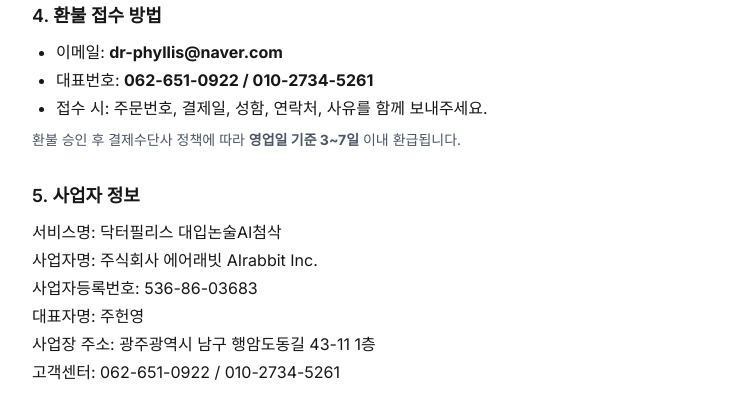
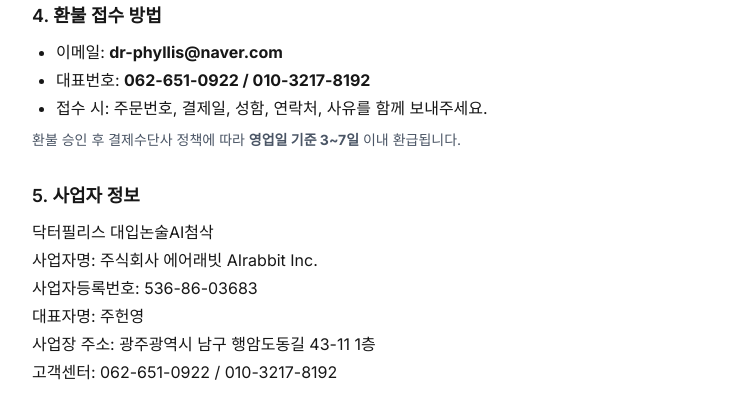
Before and after one commit to SHTH-AGI-LAB/shth-essay, a Next.js app: page /refund in a window 1280 px wide. Shown: the part 611-1030 px from the top of the page, without its empty margins (264-1010 px from the left). Built offline with nearby package versions, Linux system fonts and the light colour scheme; no server answers.

Commit message:
페이지 수정

```diff
--- a/src/app/page.tsx
+++ b/src/app/page.tsx
@@ -49,7 +49,7 @@ export default function Home() {
             className="mb-3 h-44 sm:h-48 w-auto"
           />
           <p className="mt-2 text-gray-700 text-sm sm:text-base">
-            주식회사 에어래빗에서 만든 학교별 맞춤 AI첨삭
+            주식회사 에어래빗에서 만든 학교별 채점기준 코딩 AI첨삭기
           </p>
         </div>
 
--- a/src/app/refund/page.tsx
+++ b/src/app/refund/page.tsx
@@ -42,7 +42,7 @@ export default function RefundPage() {
         <h2 className="text-lg font-semibold mb-2">4. 환불 접수 방법</h2>
         <ul className="list-disc pl-6">
           <li>이메일: <b>dr-phyllis@naver.com</b></li>
-          <li>대표번호: <b>062-651-0922 / 010-2734-5261</b></li>
+          <li>대표번호: <b>062-651-0922 / 010-3217-8192</b></li>
           <li>접수 시: 주문번호, 결제일, 성함, 연락처, 사유를 함께 보내주세요.</li>
         </ul>
         <p className="text-sm text-gray-600 mt-2">
@@ -53,12 +53,13 @@ export default function RefundPage() {
       <section>
         <h2 className="text-lg font-semibold mb-2">5. 사업자 정보</h2>
         <div>
-          <p>서비스명: 닥터필리스 대입논술AI첨삭</p>
+          <p>닥터필리스 대입논술AI첨삭</p>
+
           <p>사업자명: 주식회사 에어래빗 AIrabbit Inc.</p>
           <p>사업자등록번호: 536-86-03683</p>
           <p>대표자명: 주헌영</p>
           <p>사업장 주소: 광주광역시 남구 행암도동길 43-11 1층</p>
-          <p>고객센터: 062-651-0922 / 010-2734-5261</p>
+          <p>고객센터: 062-651-0922 / 010-3217-8192</p>
         </div>
       </section>
     </main>
```
